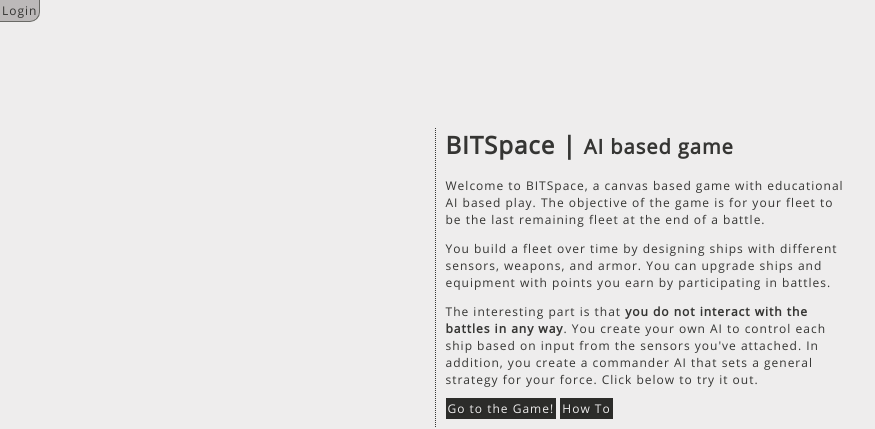
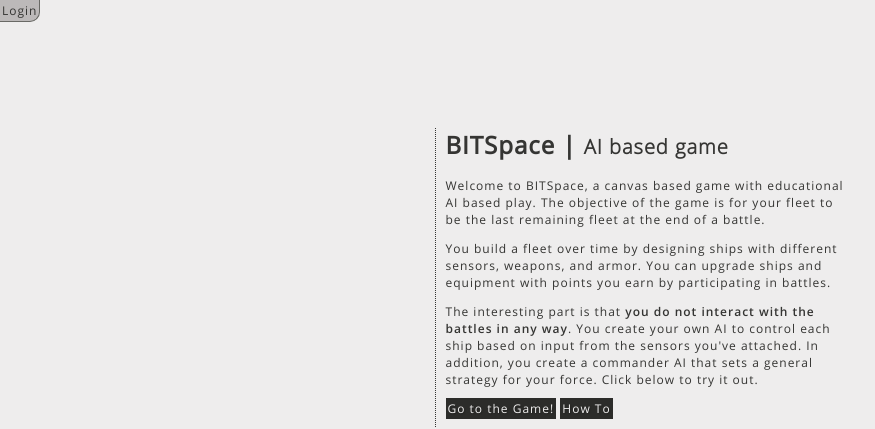
Before and after one commit to imbstack/BITSpace, a website: page index.html in a window 1280 px wide. Shown: the top 429 px of the page, 0-875 px from the left. Drawn offline with Linux system fonts and the light colour scheme.

Commit message:
Add fonts

```diff
--- a/style/local.less
+++ b/style/local.less
@@ -83,6 +83,14 @@ a {
   .shadow();
 }
 
+b {
+  font-family: 'OpenSansSemiBold';
+}
+
+small {
+  font-family: 'OpenSansLight';
+}
+
 ::-moz-selection{
   background: @text + #333;
   color: @bg;
```
